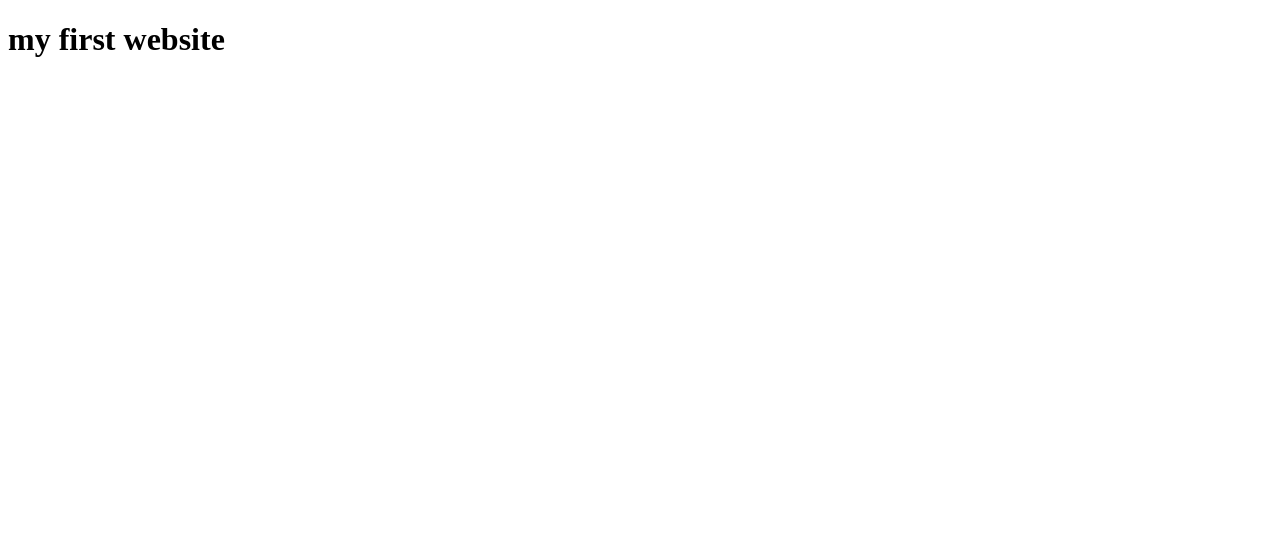
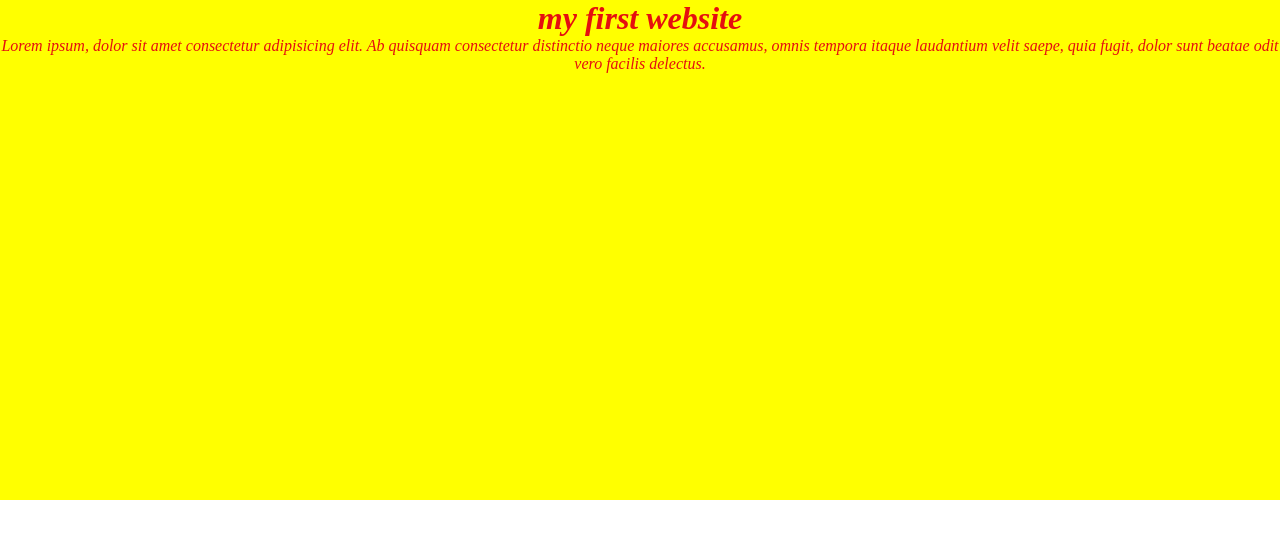
Before and after one commit to HRANIK841823/my-first-github-repo, a plain HTML site: page index.html in a window 1280 px wide. Drawn offline with Linux system fonts and the light colour scheme.

Commit message:
second changes

```diff
--- a/index.html
+++ b/index.html
@@ -3,11 +3,19 @@
 <head>
     <meta charset="UTF-8">
     <meta name="viewport" content="width=device-width, initial-scale=1.0">
-    <title>Document</title>
+    <title>My First Website</title>
+    <link rel="stylesheet" href="style.css">
 </head>
 <body>
-    <h1>
-        my first website
-    </h1>
+    <div class="div">
+        <h1 class="txt">my first website</h1>
+        <p class="txt">Lorem ipsum, dolor sit amet consectetur adipisicing elit.
+           Ab quisquam consectetur distinctio neque maiores accusamus,
+           omnis tempora itaque laudantium velit saepe,
+           quia fugit, dolor sunt beatae odit vero facilis delectus.
+       </p>
+    </div>
+
+
 </body>
 </html>
--- /dev/null
+++ b/style.css
@@ -0,0 +1,14 @@
+*{
+    margin: 0;
+    padding: 0;
+}
+.div{
+    background-color:yellow;
+    height: 500px;
+    margin-bottom: 20px;
+}
+.txt{
+    text-align: center;
+    font-style: italic;
+    color: rgb(229, 15, 15);
+}
```
